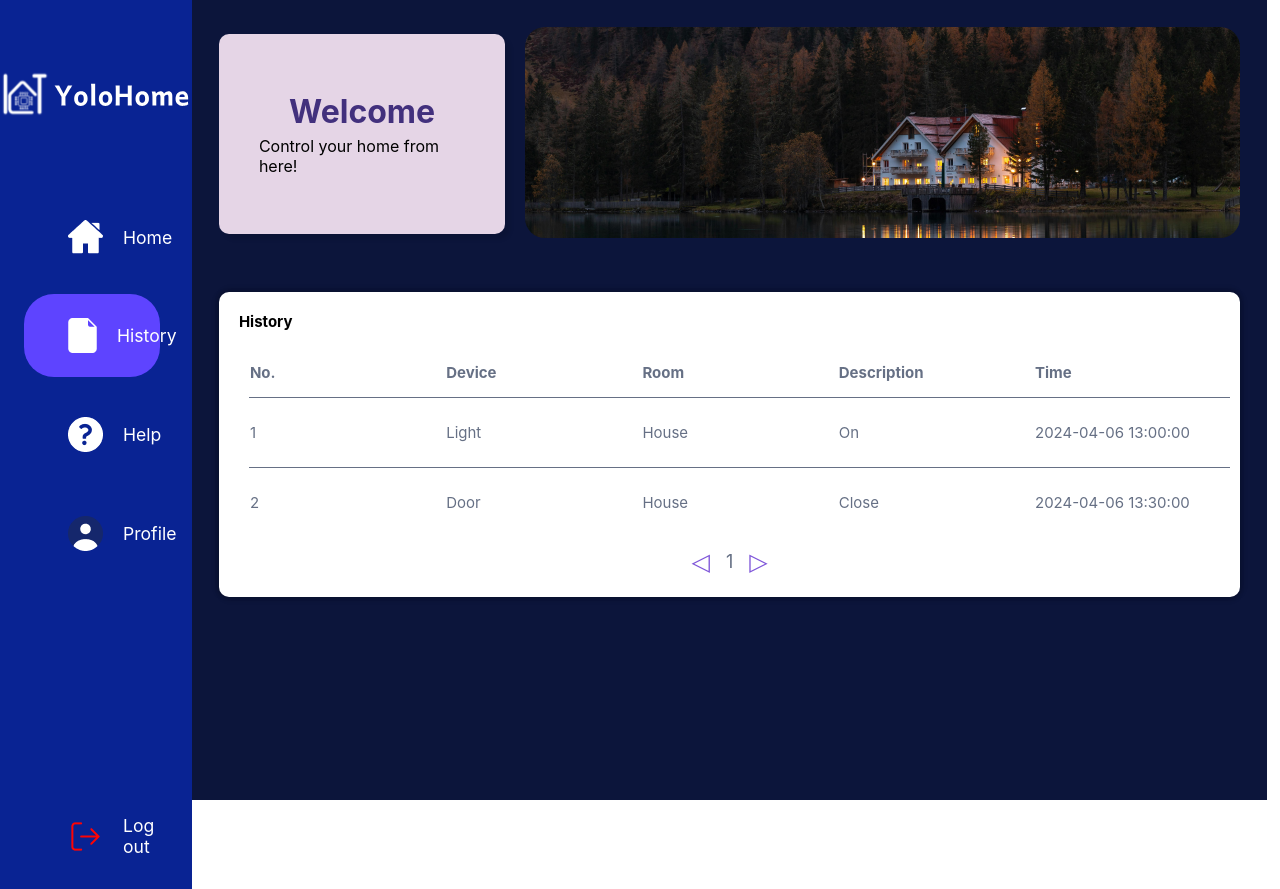
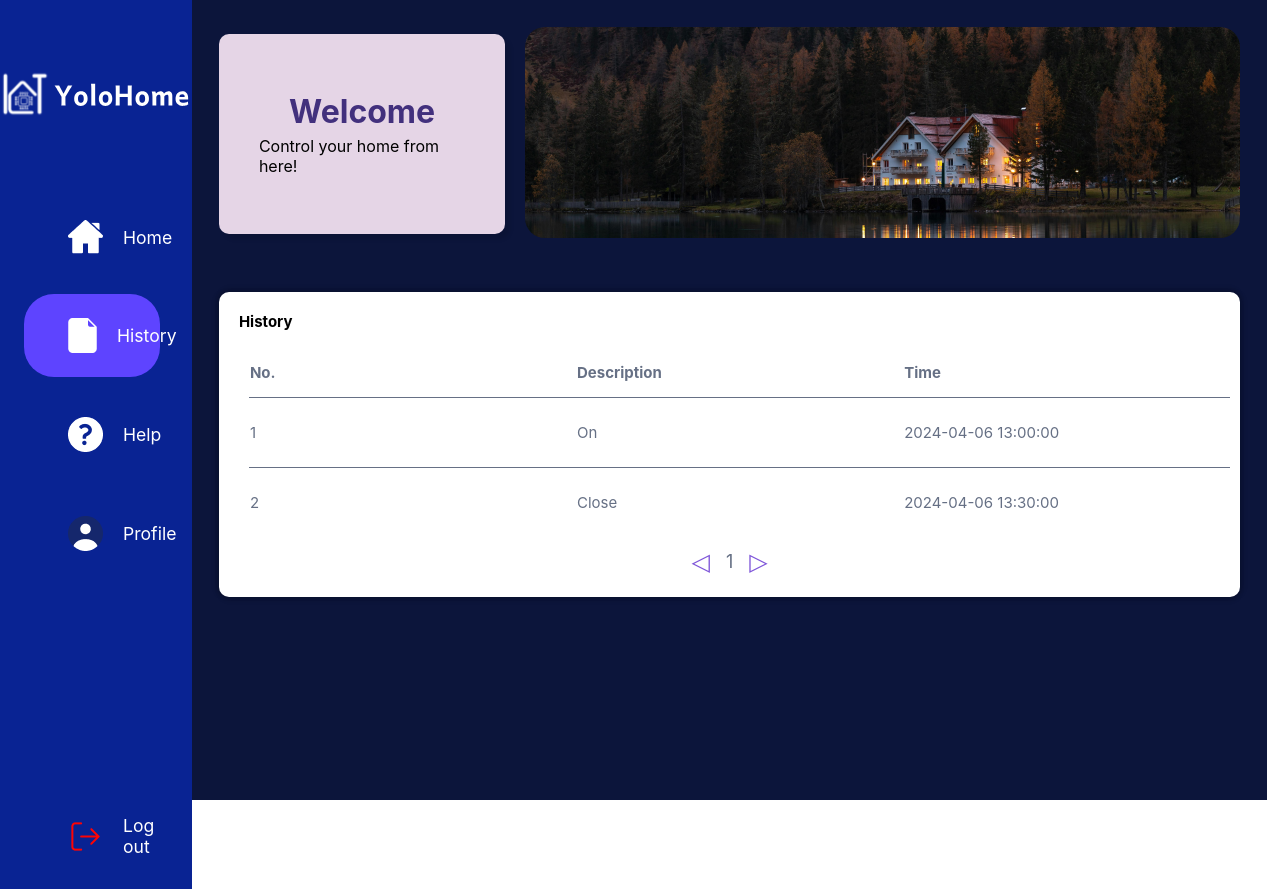
Before and after one commit to ShunPeng1/Multi-Disciplinary-Project, a React (Create React App) app in the folder WebApplication/yolohome-client/: page /history in a window 1280 px wide. Built offline with nearby package versions, Linux system fonts and the light colour scheme.

Commit message:
fix History
fix History

```diff
--- a/WebApplication/yolohome-client/src/pages/History/index.jsx
+++ b/WebApplication/yolohome-client/src/pages/History/index.jsx
@@ -56,8 +56,6 @@
               <thead>
                 <tr className="buyHeader">
                   <th>No.</th>
-                  <th>Device</th>
-                  <th>Room</th>
                   <th>Description</th>
                   <th>Time</th>
                 </tr>
@@ -68,8 +66,6 @@
                   .map((item, index) => (
                     <tr key={index}>
                       <td>{index + 1}</td>
-                      <td>{item.device}</td>
-                      <td>{item.room}</td>
                       <td>{item.description}</td>
                       <td>{item.time}</td>
                     </tr>
```
